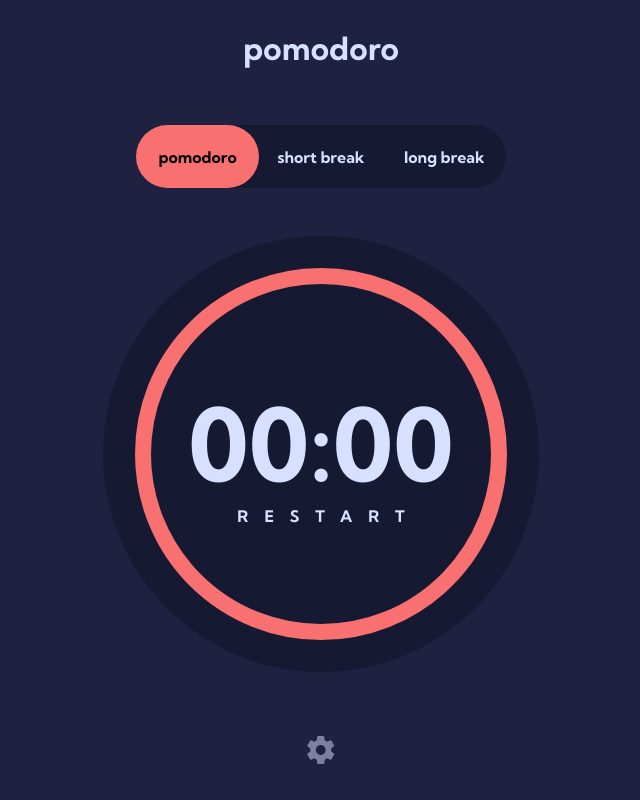
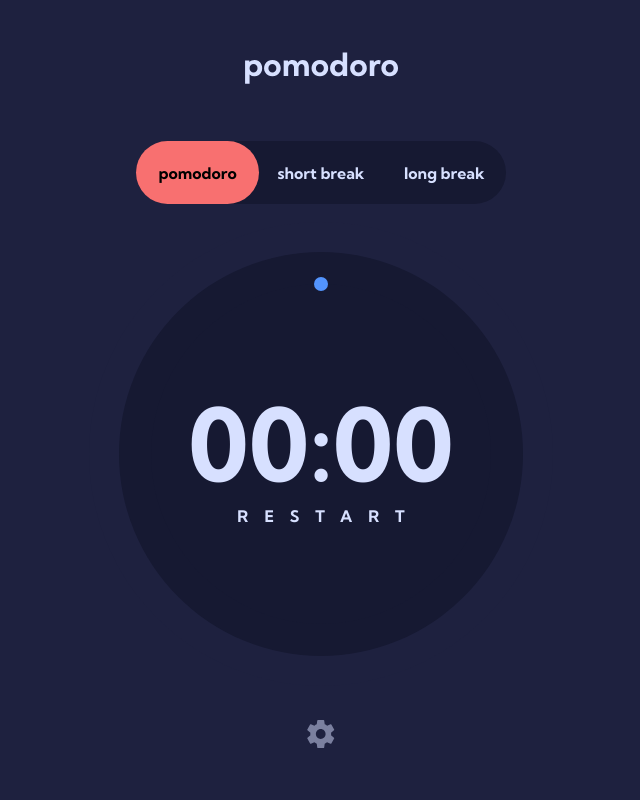
Before and after one commit to PetrosO123/pomodoro, a React (Create React App) app: page / in a window 1280 px wide. Shown: the whole page, without its empty margins (319-959 px from the left). Built offline with nearby package versions, Linux system fonts and the light colour scheme.

Commit message:
progress bar update on setInterval implemented

```diff
--- a/src/App.css
+++ b/src/App.css
@@ -42,6 +42,9 @@ body{
 .active{
   /* background-color: #F87070; */
 }
+.widget_wrapper{
+  position: relative;
+}
 .widget{
   border-radius:50%;
   box-shadow: 0 0 0 30px #1E213F;
@@ -54,7 +57,7 @@ body{
 .progress{
   width: 21.25rem;
   height: 21.25rem;
-  border: 16px solid #F87070;
+  /* border: 16px solid #F87070; */
   border-radius: 50%;
   display: flex;
   justify-content: center;
@@ -68,6 +71,7 @@ body{
   /* background-color: yellow; */
   display: flex;
   flex-direction: column;
+  z-index: 1;
 }
 .pause{
   /* background-color: green; */
--- a/src/App.js
+++ b/src/App.js
@@ -19,6 +19,9 @@ function App() {
   const [sb_setting, setSBsetting] = useState(5);
   const [lb_setting, setLBsetting] = useState(15);
 
+  const [totalSeconds, setTotalSeconds] = useState(0);
+  const [progress, setProgress] = useState(0);
+
   const handleMode = (break_type) => {
     // sets current mode
     setCurrMode(break_type);
@@ -30,14 +33,24 @@ function App() {
     if (break_type === "pomodoro") {
       console.log("pomodoro condition triggered");
       setTimeLeft(pomodoro);
+      setTotalSeconds(pomodoro);
+      setProgress(100);
     } else if (break_type === "sb") {
       console.log("sb condition triggered");
       setTimeLeft(sb);
+      setTotalSeconds(sb);
+      setProgress(100);
     } else {
       console.log("lb condition triggered");
       setTimeLeft(lb);
+      setTotalSeconds(lb);
+      setProgress(100);
     }
   };
+
+  useEffect(() => {
+    console.log("timer is now: ", timer);
+  }, [timer]); // This useEffect will run every time 'timer' changes.
 
   const handleTimer = () => {
     if (timer === "off") {
@@ -45,6 +58,8 @@ function App() {
       if (timeLeft === 0) {
         let seconds = 1600;
         setTimeLeft(seconds);
+        setTotalSeconds(seconds);
+        setProgress(100);
       }
     } else {
       setTimer("off");
@@ -128,6 +143,7 @@ function App() {
           long break
         </div>
       </div>
+      <div className="widget_wrapper">
         <div className="widget">
           <div
             className="progress"
@@ -155,6 +171,15 @@ function App() {
             </div>
           </div>
         </div>
+        <Progress
+          totalSeconds={totalSeconds}
+          timeLeft={timeLeft}
+          progress={progress}
+          setProgress={setProgress}
+          timer={timer}
+        />
+      </div>
+
       <div className="gears" onClick={() => setShowModal(!showModal)}>
         <svg xmlns="http://www.w3.org/2000/svg" width="28" height="28">
           <path
@@ -191,10 +216,11 @@ function App() {
           setpomodorosetting={setpomodorosetting}
           setSBsetting={setSBsetting}
           setLBsetting={setLBsetting}
+          totalSeconds={totalSeconds}
+          setTotalSeconds={setTotalSeconds}
         />
       )}
     </div>
-    // <Progress />
   );
 }
 
--- a/src/Modal.css
+++ b/src/Modal.css
@@ -4,6 +4,12 @@
     top: 50%;
     left: 50%;
     transform: translate(-50%, -50%);
+    z-index: 10;
+    width: 100%;
+    height: 100%;
+    background-color: #14141496;
+    display: grid;
+    place-content: center;
 }
 .modal{
     width: 33.75rem;
@@ -110,32 +116,31 @@
 
 .fuschia::before, .teal::before, .purple::before {
     content: '';
-    display: none; /* initially hidden */
-    width: 5px; /* width of check mark */
-    height: 15px; /* height of check mark */
+    display: none;
+    width: 5px; /*  check mark width */
+    height: 15px; /* check mark height */
     border-right: 2.5px solid black; /* color and size of right border */
     border-bottom: 2.5px solid black; /* color and size of bottom border */
     transform: translate(-50%, -50%) rotate(45deg); /* position and angle */
     position: absolute;
-    top: 50%; /* centering the check mark */
-    left: 50%; /* centering the check mark */
+    top: 50%; /* centers the check mark */
+    left: 50%; /* centers the check mark */
 }
 
 .fuschia.selected::before, .teal.selected::before, .purple.selected::before {
-    display: block; /* make the check mark visible when selected */
+    display: block; /* makes the check mark visible when selected */
 }
 
-/* Styling for each color */
 .fuschia {
-    background-color: #F87070; /* background color */
+    background-color: #F87070;
 }
 
 .teal {
-    background-color: #70F3F8; /* background color */
+    background-color: #70F3F8;
 }
 
 .purple {
-    background-color: #D881F8; /* background color */
+    background-color: #D881F8;
 }
 
 
@@ -197,7 +202,6 @@
     display: flex;
     flex-direction: column;
     padding-right: 1rem;
-    /* gap: 0.5rem; */
   }
   .up, .down{
     cursor: pointer;
--- a/src/Modal.js
+++ b/src/Modal.js
@@ -26,6 +26,8 @@ function Modal({
   setpomodorosetting,
   setSBsetting,
   setLBsetting,
+  totalSeconds,
+  setTotalSeconds,
 }) {
   const handlePomoUp = () => {
     setpomodorosetting(pomodoro_setting + 1);
@@ -67,10 +69,13 @@ function Modal({
     setShowModal(false);
     if (currMode == "pomodoro") {
       setTimeLeft(new_pomodoro);
+      setTotalSeconds(new_pomodoro);
     } else if (currMode === "sb") {
       setTimeLeft(new_sb);
+      setTotalSeconds(new_sb);
     } else {
       setTimeLeft(new_lb);
+      setTotalSeconds(new_lb);
     }
   };
 
--- a/src/Progress.css
+++ b/src/Progress.css
@@ -1,7 +1,7 @@
 .circular-progress {
     --size: 250px;
     --half-size: calc(var(--size) / 2);
-    --stroke-width: 20px;
+    --stroke-width: 10px;
     --radius: calc((var(--size) - var(--stroke-width)) / 2);
     --circumference: calc(var(--radius) * 2 * 3.141592653589793);
     --dash: calc((var(--progress) * var(--circumference)) / 100);
@@ -22,3 +22,10 @@
     stroke-dasharray: var(--dash) calc(var(--circumference) - var(--dash));
     stroke: #5394fd;
 }
+.circular_bar{
+    position: absolute;
+    top: 50%;
+    right: 50%;
+    transform: translate(50%, -50%);
+    z-index: 0;
+}
--- a/src/Progress.js
+++ b/src/Progress.js
@@ -1,31 +1,36 @@
 import "./Progress.css";
 import React, { useState, useEffect } from "react";
 
-function Progress() {
-  const [progress, setProgress] = useState(100); // Start from 100%
+function Progress({ timeLeft, totalSeconds, progress, setProgress, timer }) {
+  // Start from 100%
 
   useEffect(() => {
     const interval = setInterval(() => {
       setProgress((prevProgress) => {
-        if (prevProgress > 0) {
-          return prevProgress - 0.05; // Correctly decrement the progress
+        if (timeLeft > 0 && totalSeconds > 0 && timer == "on") {
+          const newProgress = 100 * (timeLeft / totalSeconds);
+          console.log("Updated Progress: ", newProgress);
+          console.log("timer: ", timer);
+          return newProgress;
+        } else if (timeLeft === 0 && timer == "off") {
+          clearInterval(interval); //clears interval when timeLeft is 0
+          return 0;
         }
-        clearInterval(interval); // Clear interval when progress is 0
-        return 0;
+        return prevProgress; //keeps current progress if no conditions met
       });
-    }, 5); // Updates every second
+    }, 1000); //updates every second to reflect each decrement in timeLeft
 
-    return () => clearInterval(interval); // Clean up the interval on component unmount
-  }, []);
+    return () => clearInterval(interval); //cleans up the interval on component unmount
+  }, [timeLeft, totalSeconds, timer]); //includes timeLeft and totalSeconds in the array of dependencies dependencies
 
   return (
-    <div className="hello">
+    <div className="circular_bar">
       <svg
-        width="250"
-        height="250"
+        width="350"
+        height="350"
         viewBox="0 0 250 250"
         className="circular-progress"
-        style={{ "--progress": progress }} // Dynamically update progress
+        style={{ "--progress": progress }} //dynamically updates progress
       >
         <circle className="bg"></circle>
         <circle className="fg"></circle>
```
Lines whose indentation alone changed are shown as unchanged.
